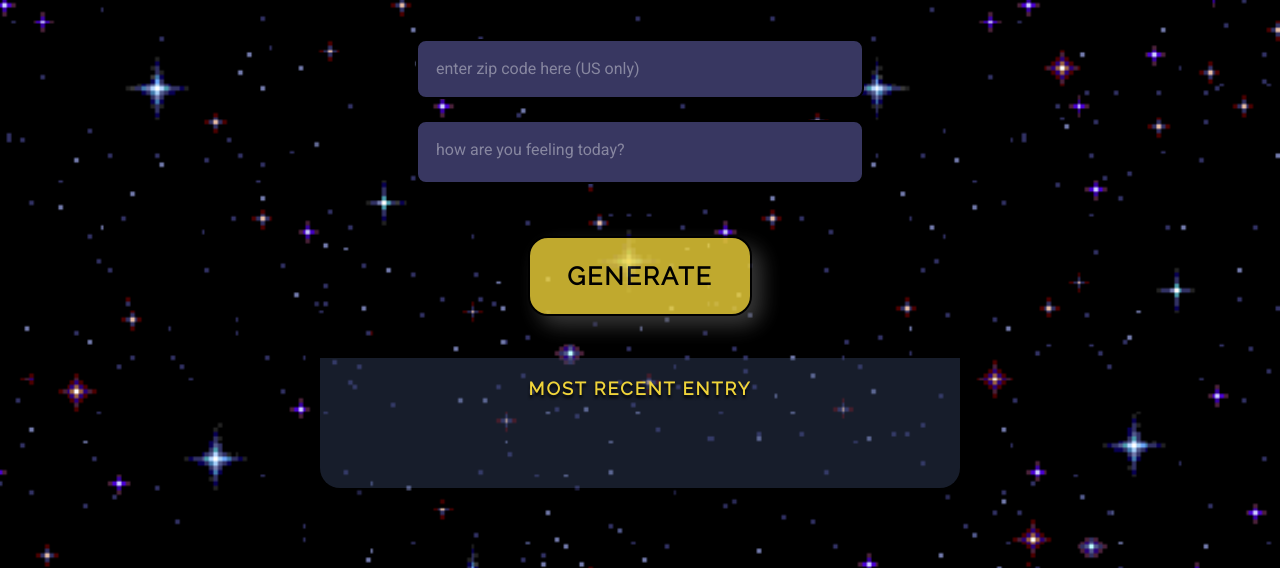
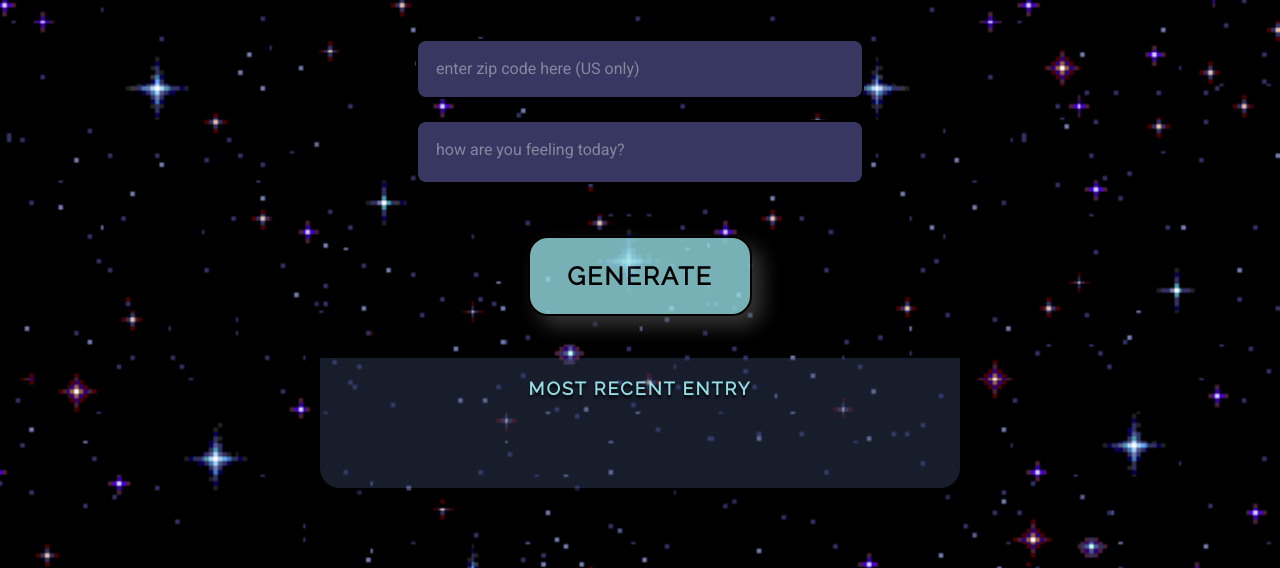
Before and after one commit to Sarahamam/Udacity, a plain HTML site: page Weather Journal App/website/index.html in a window 1280 px wide. Shown: the part 232-800 px from the top of the page. Drawn offline with Linux system fonts and the light colour scheme.

Commit message:
Update style.css

```diff
--- a/Weather Journal App/website/style.css
+++ b/Weather Journal App/website/style.css
@@ -5,7 +5,7 @@
 :root {
   --color-primary: #f23557;
   --color-secondary: #383761;
-  --color-accent: rgb(240, 212, 58);
+  --color-accent: rgb(149, 222, 227);
   --color-dark: #000;
   --color-light: #fff;
 }
```
